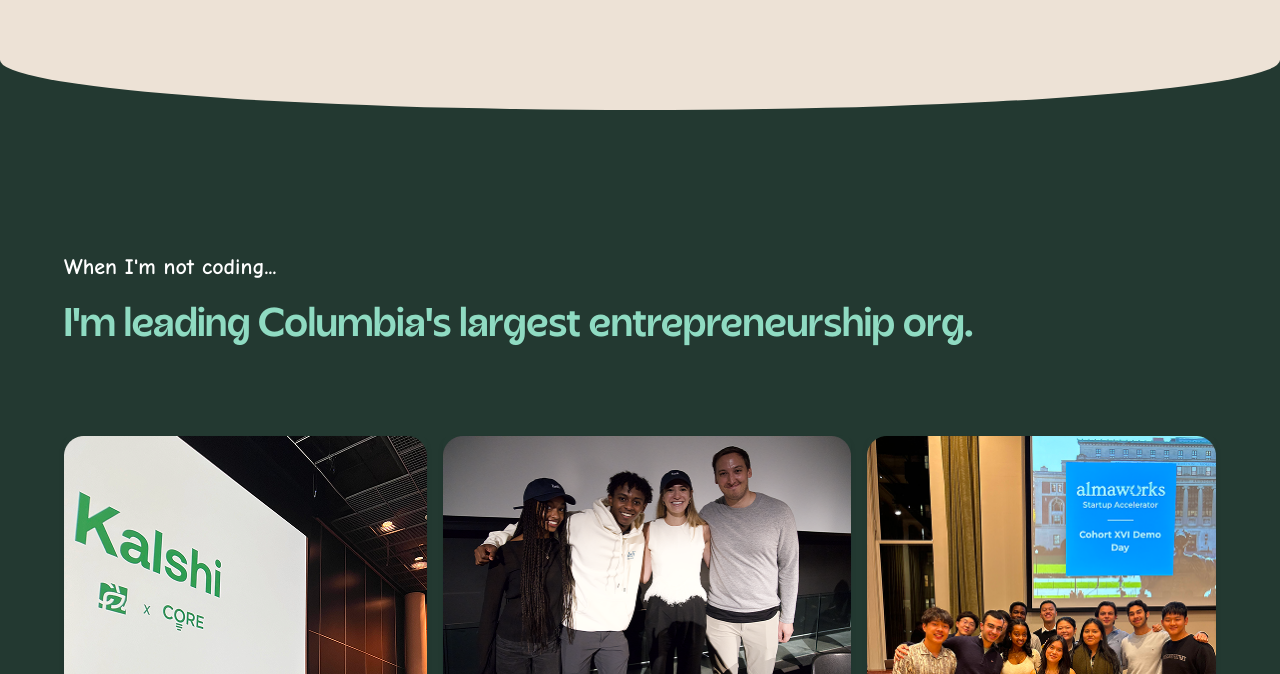
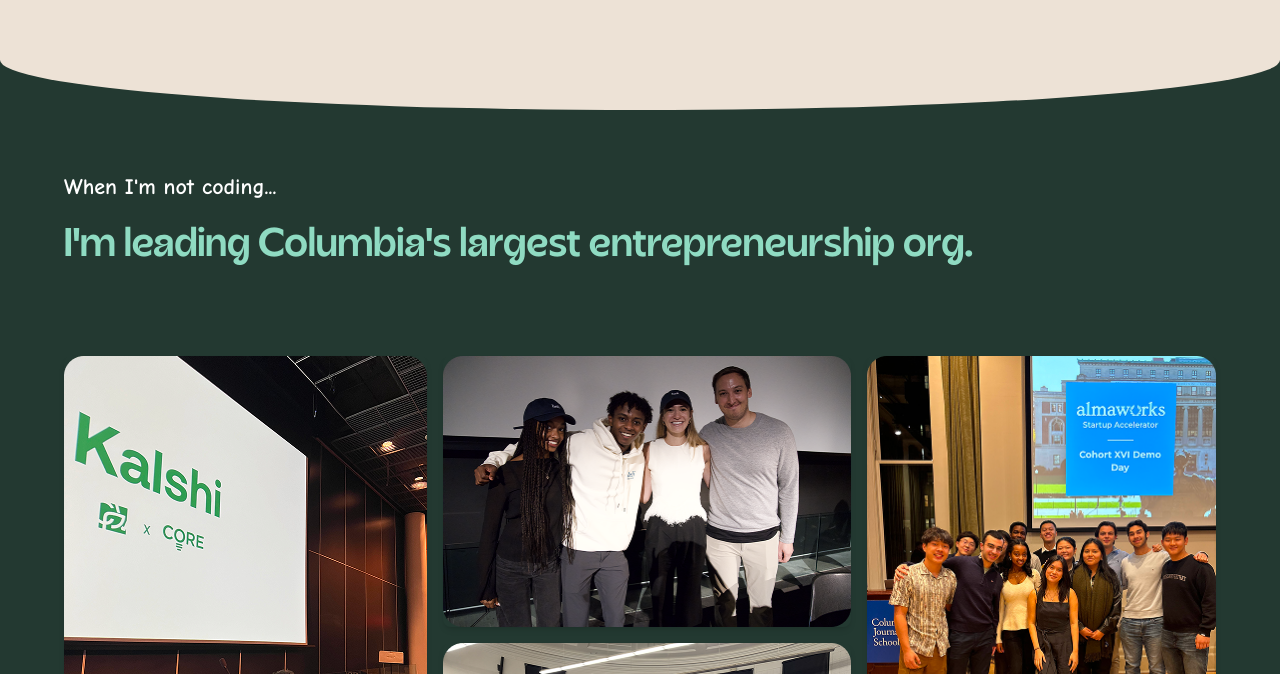
Before and after one commit to Meron-b/meron_portfolio, a Next.js app: page / in a window 1280 px wide. Shown: the part 4186-4860 px from the top of the page. Built offline with nearby package versions, Linux system fonts and the light colour scheme.

Commit message:
fixed spacing in gallery section.

```diff
--- a/src/sections/Gallery.js
+++ b/src/sections/Gallery.js
@@ -1,6 +1,6 @@
 const Gallery = () => {
     return (
-      <section id="gallery" className="pt-60 pb-20 px-8">
+      <section id="gallery" className="pt-40 pb-20 px-8">
         <div className="max-w-6xl mx-auto">
           <p className="text-[22px] font-comic-neue font-bold text-white mb-3">
             When I'm not coding...
```
